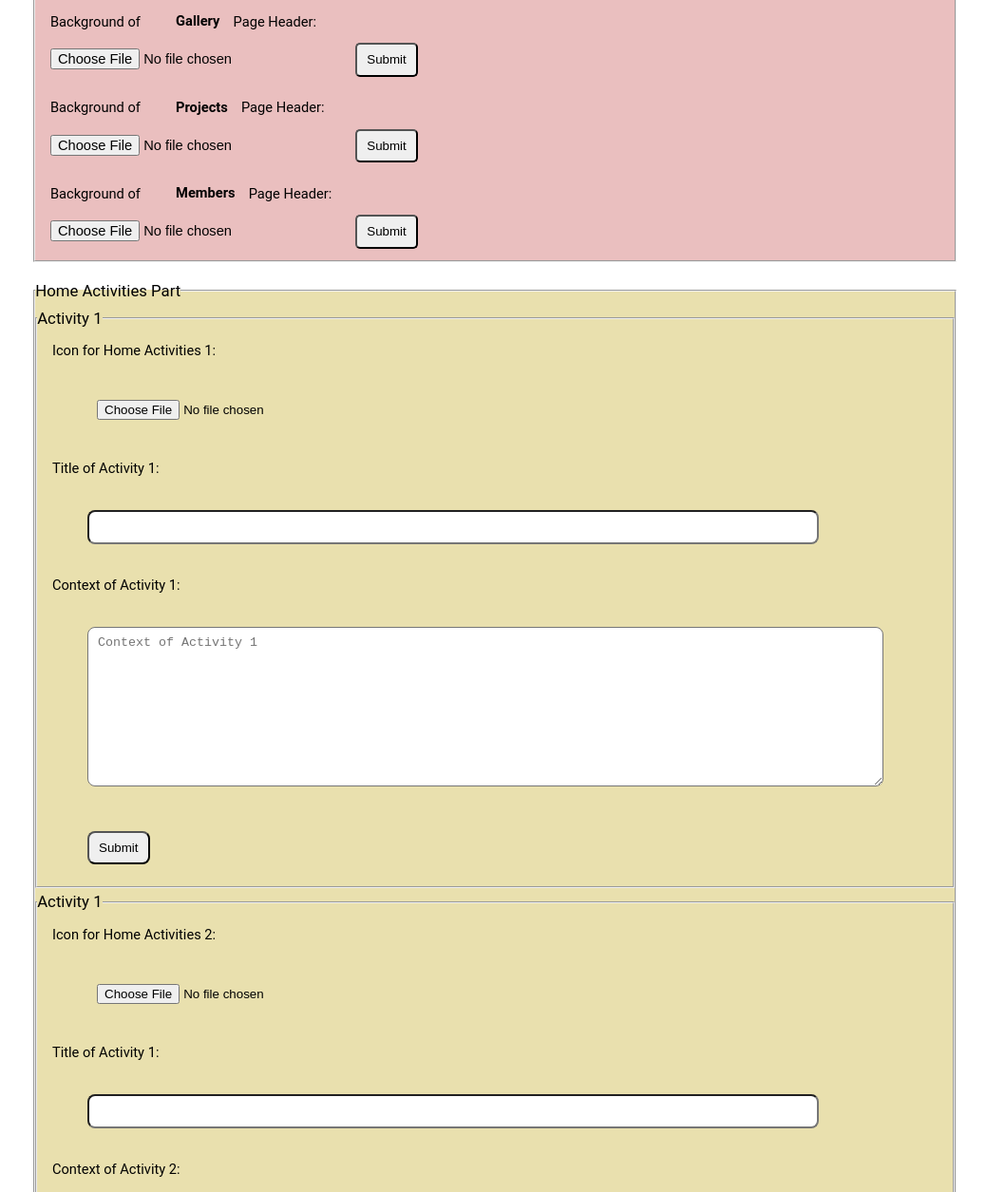
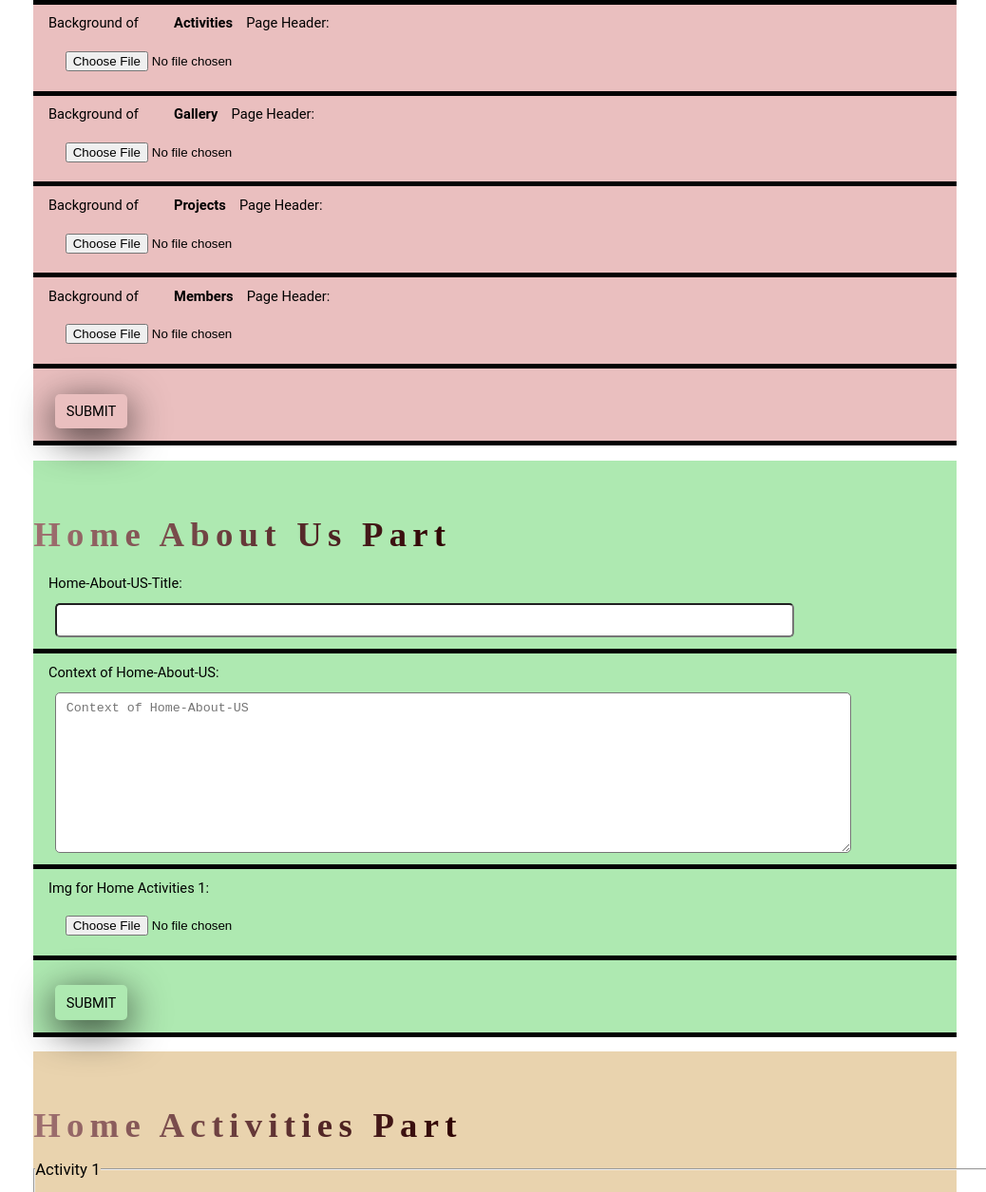
Before and after one commit to Negar-Arianmehr/GiT-project, a website: page admin.html in a window 1280 px wide. Shown: the part 386-1641 px from the top of the page at 95% size, without its empty margins (119-1157 px from the left). Drawn offline with Linux system fonts and the light colour scheme.

Commit message:
some edition for some part

```diff
--- a/admin.html
+++ b/admin.html
@@ -24,19 +24,18 @@
     </nav>
 </div>
 <!--form-->
-<form class="admin">
+<div class="admin">
     <!--    *********************
     img for header of every page
     ******************************-->
-    <fieldset style="background: #eabfbf">
-        <legend>Push a image for every header of every page</legend>
+    <form style="background: #eabfbf">
+        <h2 class="heading-big">image for every header of every page</h2>
         <!--    *********************
         img for header of home page
         ******************************-->
         <div class="admin__div">
             <label for="home-header-img">Background of <strong>Home</strong> Page Header: </label>
             <input type="file" name="Header-home-img" id="home-header-img" accept="img/*">
-            <input type="submit" name="Header-home-img_submit">
         </div>
         <!--    *********************
         img for header of stories page
@@ -44,7 +43,6 @@
         <div class="admin__div">
             <label for="stories-header-img">Background of <strong>Stories</strong> Page Header: </label>
             <input type="file" name="Header-stories-img" id="stories-header-img" accept="img/*">
-            <input type="submit" name="Header-stories-img_submit">
         </div>
         <!--    *********************
         img for header of activities page
@@ -52,7 +50,6 @@
         <div class="admin__div">
             <label for="activities-header-img">Background of <strong>Activities</strong> Page Header: </label>
             <input type="file" name="Header-activities-img" id="activities-header-img" accept="img/*">
-            <input type="submit" name="Header-activities-img_submit">
         </div>
         <!--    *********************
         img for header of gallery page
@@ -60,7 +57,6 @@
         <div class="admin__div">
             <label for="gallery-header-img">Background of <strong>Gallery</strong> Page Header: </label>
             <input type="file" name="Header-gallery-img" id="gallery-header-img" accept="img/*">
-            <input type="submit" name="Header-gallery-img_submit">
         </div>
         <!--    *********************
         img for header of projects page
@@ -68,7 +64,6 @@
         <div class="admin__div">
             <label for="projects-header-img">Background of <strong>Projects</strong> Page Header: </label>
             <input type="file" name="Header-projects-img" id="projects-header-img" accept="img/*">
-            <input type="submit" name="Header-projects-img_submit">
         </div>
         <!--    *********************
         img for header of members page
@@ -76,15 +71,55 @@
         <div class="admin__div">
             <label for="members-header-img">Background of <strong>Members</strong> Page Header: </label>
             <input type="file" name="Header-members-img" id="members-header-img" accept="img/*">
-            <input type="submit" name="Header-members-img_submit">
         </div>
-    </fieldset>
+        <!--    *********************
+        submit for header of members page
+        ******************************-->
+        <div class="admin__div">
+            <input type="submit" name="Header-img_submit" class="btn">
+        </div>
+    </form>
+
+    <!--    *********************
+          Home-About US
+******************************-->
+    <form style="background: #aee9b1">
+        <h2 class="heading-big">Home About Us Part</h2>
+        <!--    *********************
+           Home-About-US
+ ******************************-->
+        <!--    *********************
+                  Home-About-US-Title
+        ******************************-->
+            <div class="admin__div">
+                <label for="Home-About-US-Title">Home-About-US-Title: </label>
+                <input type="text" name="Home-About-US-Title" id="Home-About-US-Title" class="admin__title">
+            </div>
+        <div class="admin__div">
+                <label for="Home-About-US-context">Context of Home-About-US: </label>
+                <textarea name="Home-About-US-context" id="Home-About-US-context" cols="100%" rows="10"
+                          placeholder="Context of Home-About-US"></textarea>
+            </div>
+         <!--    *********************
+                  Home-About-US
+        ******************************-->
+            <div class="admin__div">
+                <label for="Home-About-US--img">Img for Home Activities 1: </label>
+                <input type="file" name="Home-About-US--img" id="Home-About-US--img">
+            </div>
+        <!--    *********************
+                  Home-About-US-submit
+        ******************************-->
+        <div class="admin__div">
+            <input type="submit" name="Home-About-US-submit" class="btn">
+        </div>
+        </form>
 
     <!--    *********************
           Home-Activities
 ******************************-->
-    <fieldset style="background: #e9e0ae">
-        <legend>Home Activities Part</legend>
+    <form style="background: #e9d3ae">
+        <h2 class="heading-big">Home Activities Part</h2>
         <!--    *********************
            Home-Activities 1
  ******************************-->
@@ -112,10 +147,6 @@
                 <textarea name="homeActivities-context-1" id="homeActivities-context-1" cols="100%" rows="10"
                           placeholder="Context of Activity 1"></textarea>
             </div>
-            <!--    *********************
-        submit Activity 1
-        ******************************-->
-            <input type="submit" name="submit-activity-1">
         </fieldset>
         <!--    *********************
            Home-Activities 2
@@ -144,10 +175,6 @@
                 <textarea name="homeActivities-text-2" id="homeActivities-context-2" cols="100%" rows="10"
                           placeholder="Context of Activity 2"></textarea>
             </div>
-            <!--    *********************
-        submit Activity 2
-        ******************************-->
-            <input type="submit" name="submit-activity-2">
         </fieldset>
         <!--    *********************
             Home-Activities 3
@@ -176,18 +203,21 @@
                 <textarea name="homeActivities-text-3" id="homeActivities-context-3" cols="100%" rows="10"
                           placeholder="Context of Activity 3"></textarea>
             </div>
+
+        </fieldset>
             <!--    *********************
-        submit Activity 3
+        submit Activities
         ******************************-->
-            <input type="submit" name="submit-activity-3">
-        </fieldset>
-    </fieldset>
+        <div class="admin__div">
+            <input type="submit" name="submit-Home-Activity" class="btn">
+        </div>
+    </form>
 
     <!--    *********************
         Home-gallery
 ******************************-->
-    <fieldset class="admin__home-gallery" style="background: #c4db9f">
-        <legend>Home Gallery</legend>
+    <form class="admin__home-gallery" style="background: #c4db9f">
+        <h2 class="heading-big">Home Gallery</h2>
         <img src="img/gallery/sample-of-gallery.JPG" alt="sample of gallery" style="width: 25rem">
         <!--    *********************
         img for homeGallery 1
@@ -195,7 +225,6 @@
         <div class="admin__div">
             <label for="homeGallery-img-1">img <strong>1</strong> : </label>
             <input type="file" name="homeGallery-img-1" id="homeGallery-img-1" accept="img/*">
-            <input type="submit" name="homeGallery-img-1_submit">
         </div>
         <!--    *********************
         img for homeGallery 2
@@ -203,7 +232,6 @@
         <div class="admin__div">
             <label for="homeGallery-img-2">img <strong>2</strong> : </label>
             <input type="file" name="homeGallery-img-2" id="homeGallery-img-2" accept="img/*">
-            <input type="submit" name="homeGallery-img-2_submit">
         </div>
         <!--    *********************
         imgimg for homeGallery 3
@@ -211,7 +239,6 @@
         <div class="admin__div">
             <label for="homeGallery-img-3">img <strong>3</strong> : </label>
             <input type="file" name="homeGallery-img-3" id="homeGallery-img-3" accept="img/*">
-            <input type="submit" name="homeGallery-img-3_submit">
         </div>
         <!--    *********************
         img for homeGallery 4
@@ -219,7 +246,6 @@
         <div class="admin__div">
             <label for="homeGallery-img-4">img <strong>4</strong> : </label>
             <input type="file" name="homeGallery-img-4" id="homeGallery-img-4" accept="img/*">
-            <input type="submit" name="homeGallery-img-4_submit">
         </div>
         <!--    *********************
         iimg for homeGallery 5
@@ -227,7 +253,6 @@
         <div class="admin__div">
             <label for="homeGallery-img-5">img <strong>5</strong> : </label>
             <input type="file" name="homeGallery-img-5" id="homeGallery-img-5" accept="img/*">
-            <input type="submit" name="homeGallery-img-5_submit">
         </div>
         <!--    *********************
         img for homeGallery 6
@@ -235,7 +260,6 @@
         <div class="admin__div">
             <label for="homeGallery-img-6">img <strong>6</strong> : </label>
             <input type="file" name="homeGallery-img-6" id="homeGallery-img-6" accept="img/*">
-            <input type="submit" name="homeGallery-img-6_submit">
         </div>
         <!--    *********************
         img for homeGallery 7
@@ -243,7 +267,6 @@
         <div class="admin__div">
             <label for="homeGallery-img-7">img <strong>7</strong> : </label>
             <input type="file" name="homeGallery-img-7" id="homeGallery-img-7" accept="img/*">
-            <input type="submit" name="homeGallery-img-7_submit">
         </div>
         <!--    *********************
         img for homeGallery 8
@@ -251,7 +274,6 @@
         <div class="admin__div">
             <label for="homeGallery-img-8">img <strong>8</strong> : </label>
             <input type="file" name="homeGallery-img-8" id="homeGallery-img-8" accept="img/*">
-            <input type="submit" name="homeGallery-img-8_submit">
         </div>
         <!--    *********************
         img for homeGallery 9
@@ -259,34 +281,36 @@
         <div class="admin__div">
             <label for="homeGallery-img-9">img <strong>9</strong> : </label>
             <input type="file" name="homeGallery-img-9" id="homeGallery-img-9" accept="img/*">
-            <input type="submit" name="homeGallery-img-9_submit">
         </div>
-    </fieldset>
+        <!--    *********************
+        homeGallery-img-submit
+        ******************************-->
+        <div class="admin__div">
+            <input type="submit" name="homeGallery-img-submit" class="btn">
+        </div>
+    </form>
     <!--    *********************
             projects
             ******************************-->
-    <fieldset style="background: #acbae2">
+    <form style="background: #acc6e2">
         <!--    *********************
             img for home projects
             ******************************-->
-        <legend>Project for Home page</legend>
+        <h2 class="heading-big">Project for Home page</h2>
         <!--    *********************
         img for Project
         ******************************-->
         <div class="admin__div">
             <label for="homeProject-img-background">img <strong>background</strong> : </label>
             <input type="file" name="homeProject-img-background" id="homeProject-img-background" accept="img/*">
-            <input type="submit" name="homeProject-img-background_submit">
         </div>
         <div class="admin__div">
             <label for="Project-img-1">img <strong>1</strong> : </label>
             <input type="file" name="homeProject-img-1" id="Project-img-1" accept="img/*">
-            <input type="submit" name="homeProject-img-1_submit">
         </div>
         <div class="admin__div">
             <label for="Project-img-2">img <strong>2</strong> : </label>
             <input type="file" name="homeProject-img-2" id="Project-img-2" accept="img/*">
-            <input type="submit" name="homeProject-img-2_submit">
         </div>
         <!--    *********************
         main sentence for Project
@@ -301,15 +325,17 @@
             <label for="homeProject-context">Context: </label>
             <textarea name="homeProject-context" id="homeProject-context" placeholder="context" cols="100%"
                       rows="15"></textarea>
-            <!--    *********************
+        </div>
+         <!--    *********************
         submit for homeProject
         ******************************-->
-            <input type="submit" name="homeProject-text_submit" style="margin-top: 2rem">
+        <div class="admin__div">
+            <input type="submit" name="homeProject-text_submit" class="btn">
         </div>
-    </fieldset>
+    </form>
 
 
-</form>
+</div>
 
 
 </body>
--- a/sass/admin/_admin.scss
+++ b/sass/admin/_admin.scss
@@ -33,6 +33,7 @@
 
 
   &__div {
+      border-bottom: 5px solid #020202;
     & > :not(:last-child) {
       font-size: 1.4rem;
       padding: 0.75rem 1.5rem;
```
Also changed, not shown: index.html (+6 -4 lines), css/style.css, sass/main.css.
